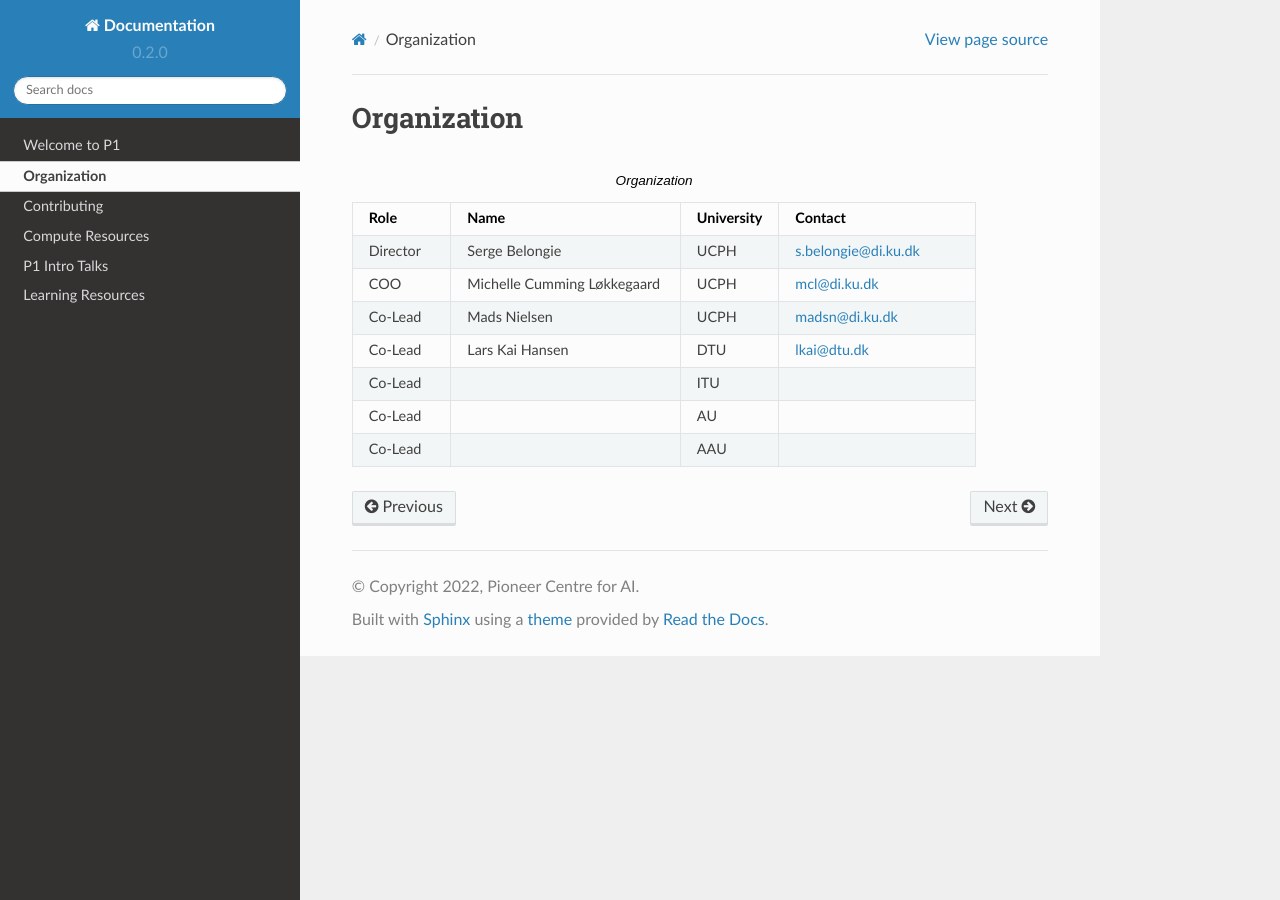
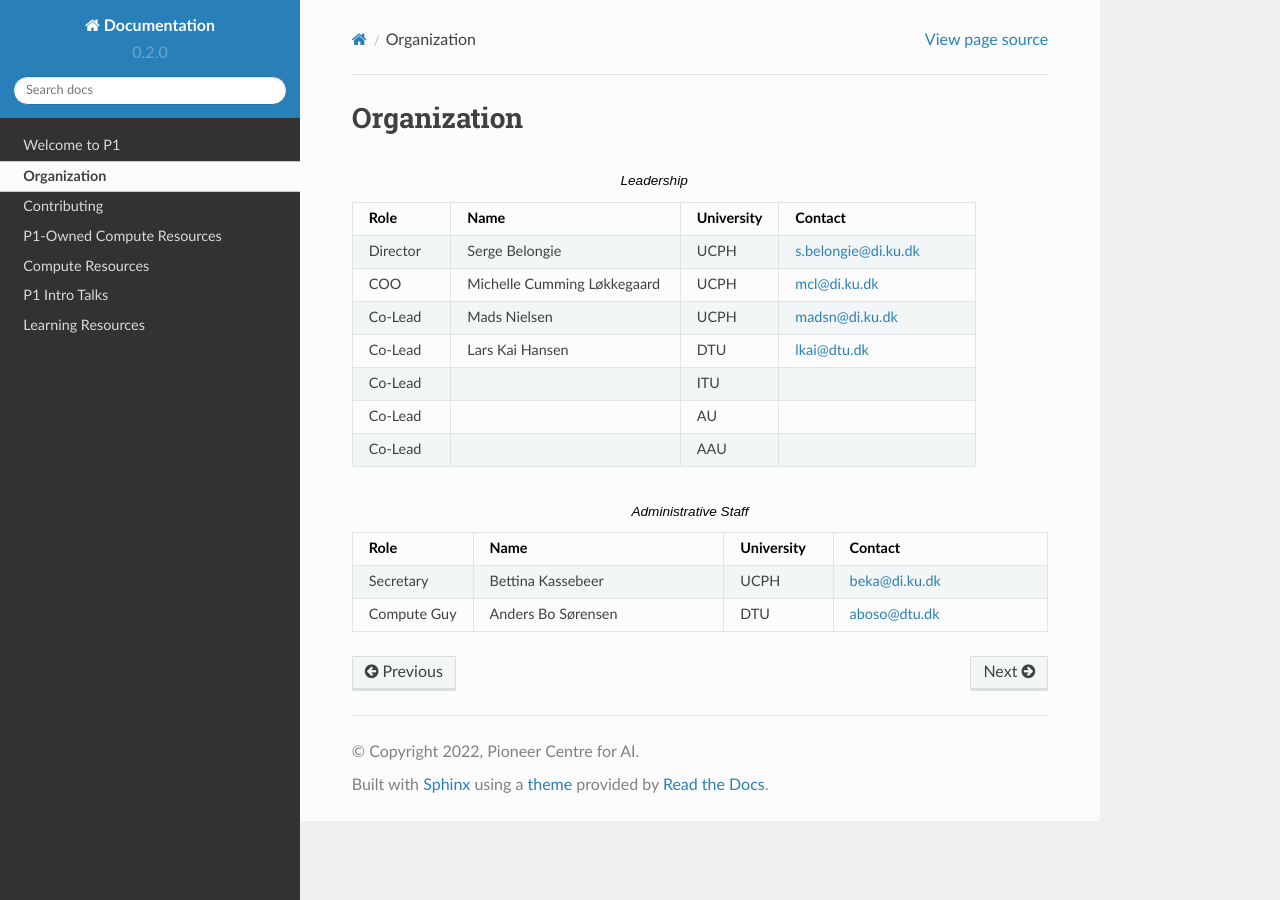
Before and after one commit to Pioneer-Centre-for-AI/p1-compute-documentation, a Sphinx documentation site: the page built from docs/source/organization.rst, in a window 1280 px wide. Built offline with Sphinx 7.4.7 and the Read the Docs theme 2.0.0, drawn with Linux system fonts in a browser that asks for light colours.

Commit message:
Add new pages

```diff
--- a/docs/source/compute-resources.rst
+++ b/docs/source/compute-resources.rst
@@ -1,6 +1,6 @@
 Compute Resources
 #################
-In this section you will find an overview of various compute resources available to P1. We will also describe each installation, how to get access and how to use it.
+In this section you will find an overview of various compute resources available to P1, but not owned by P1. We will also describe each installation, how to get access and how to use it.
 
 The compute hierarchy.
 
--- a/docs/source/index.rst
+++ b/docs/source/index.rst
@@ -6,7 +6,9 @@
 If you are new see the :doc:`welcome` page for an introduction to the centre.
 If you need an overview of the centre's organization, see the :doc:`organization` page.
 See the :doc:`contributing` page to learn how to contribute to the documentation.
-See the :doc:`compute-resources` page for an overview of the relevant compute resources.
+See the :doc:`p1-compute-resources` page for an overview and guide to the P1-owned compute resources.
+See the :doc:`compute-resources` page for an overview of other relevant compute resources.
+See the :doc:`introduction-to-computing` page for a P1/AI-centric introduction to computing.
 See the :doc:`introtalks` page for educational material from the P1 Intro Talks series.
 See the :doc:`learning-resources` page for educational material in machine learning systems and HPC.
 
@@ -20,6 +22,8 @@
    welcome
    organization
    contributing
+   p1-compute-resources
    compute-resources
+   introduction-to-computing
    introtalks
    learning-resources
--- /dev/null
+++ b/docs/source/introduction-to-computing.rst
@@ -0,0 +1,3 @@
+Which services can you get from compute guy.
+What is in an hpc system.
+What questions to ask yourself about compute behavior.
--- a/docs/source/organization.rst
+++ b/docs/source/organization.rst
@@ -1,7 +1,7 @@
 Organization
 ############
 
-.. list-table:: Organization
+.. list-table:: Leadership
    :widths: 15 35 15 30
    :header-rows: 1
 
@@ -37,3 +37,21 @@
      -
      - AAU
      -
+
+
+.. list-table:: Administrative Staff
+   :widths: 15 35 15 30
+   :header-rows: 1
+
+   * - Role
+     - Name
+     - University
+     - Contact
+   * - Secretary
+     - Bettina Kassebeer
+     - UCPH
+     - beka@di.ku.dk
+   * - Compute Guy
+     - Anders Bo Sørensen
+     - DTU
+     - aboso@dtu.dk
```
Also changed, not shown: docs/source/p1-compute-resources.rst (added, +15 -0 lines).
